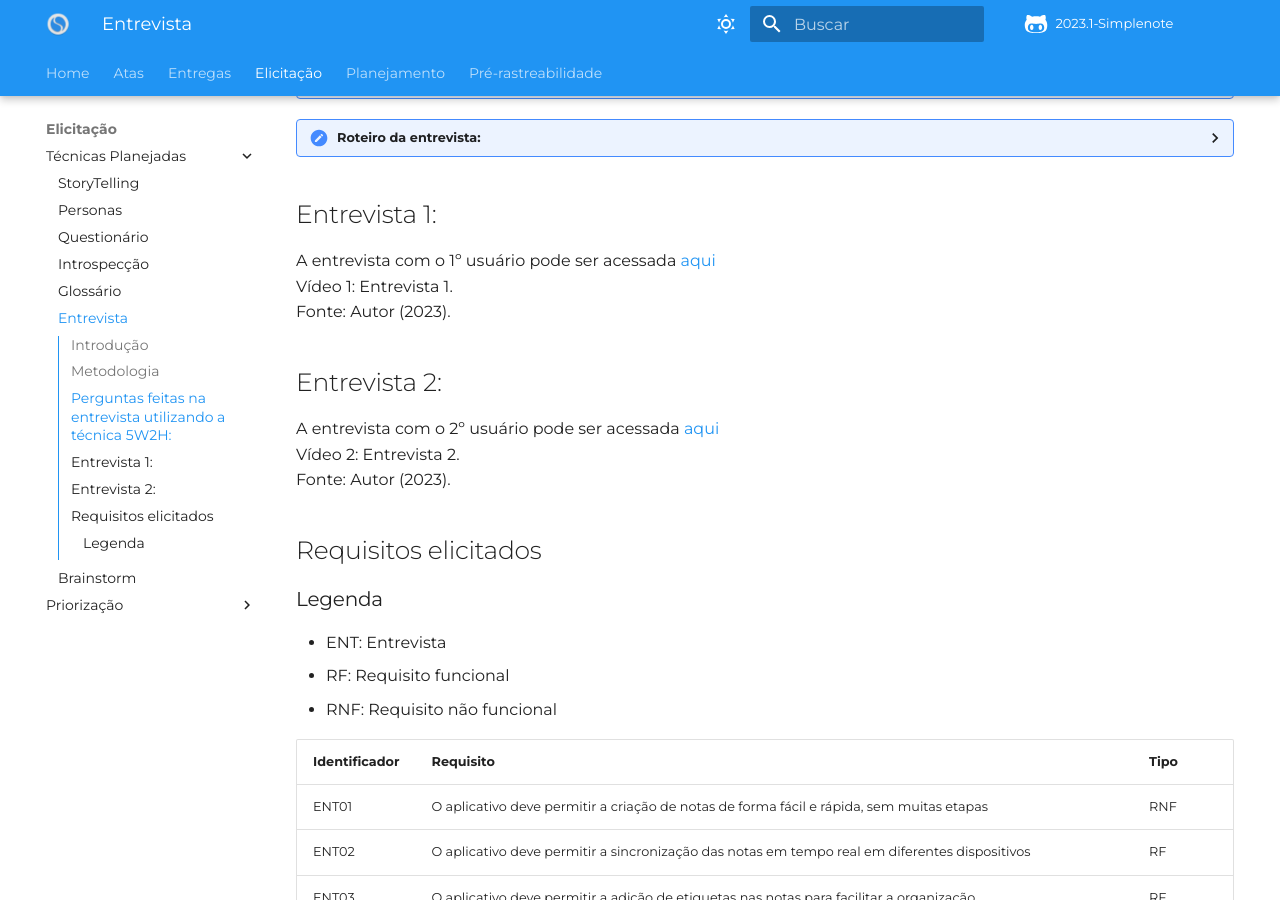
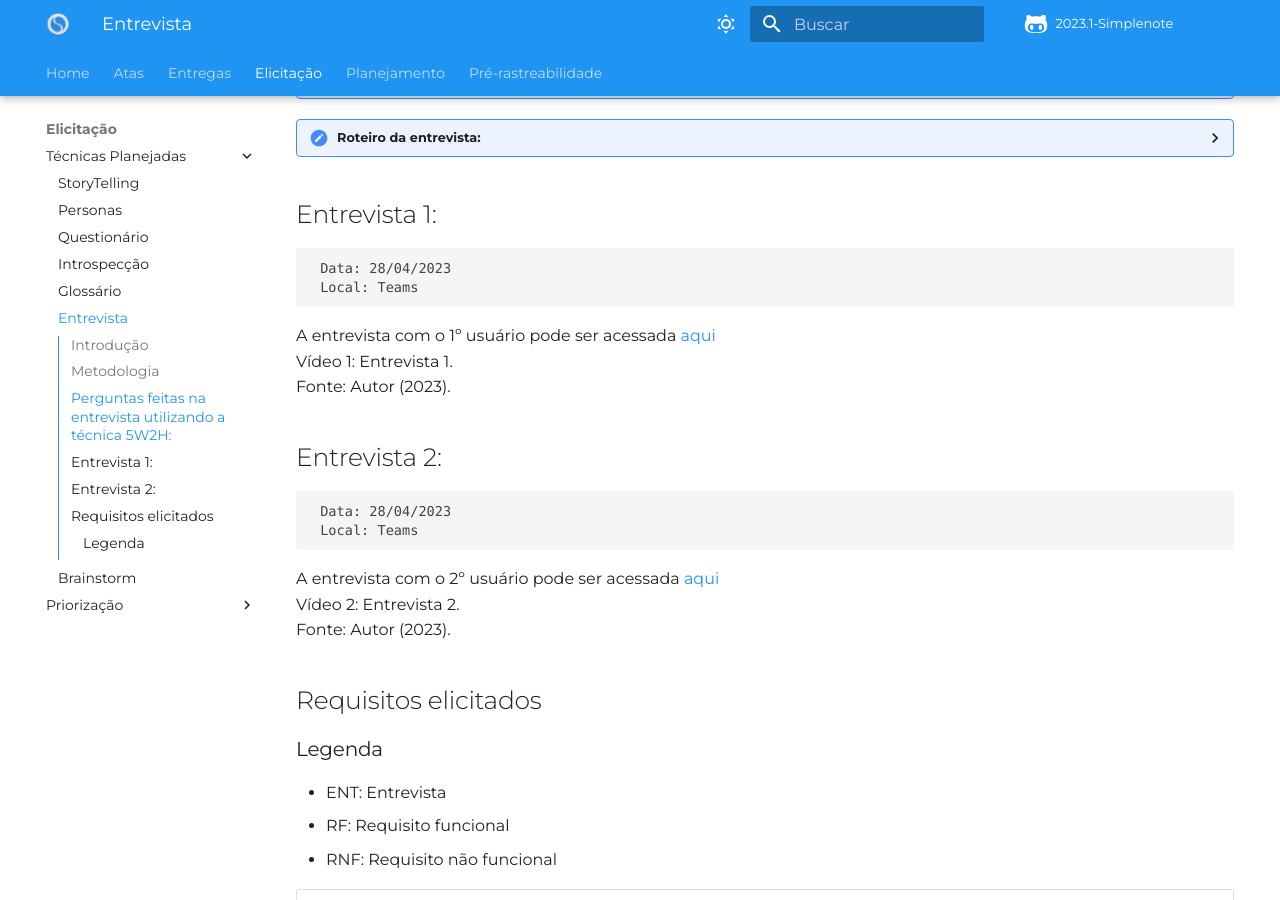
Before and after one commit to Requisitos-de-Software/2023.1-Simplenote, an MkDocs documentation site: the page built from docs/elicitacao/entrevista.md, in a window 1280 px wide and 900 px high, scrolled down 1348 px. Built offline with MkDocs 1.6.1 and Material for MkDocs 9.7.7, drawn with Linux system fonts in a browser that asks for light colours; some web fonts are replaced; comment, search, counter and statistics services are not loaded.

Commit message:
Update entrevista.md

```diff
--- a/docs/elicitacao/entrevista.md
+++ b/docs/elicitacao/entrevista.md
@@ -169,11 +169,14 @@
 
 ## Entrevista 1:
 
+     Data: 28/04/2023
+     Local: Teams
 A entrevista com o 1º usuário pode ser acessada [aqui](https://youtu.be/9wbc4-v2vWc)
 <br> Vídeo 1: Entrevista 1. <br> Fonte: Autor (2023).
 
 ## Entrevista 2:
-
+     Data: 28/04/2023
+     Local: Teams
 A entrevista com o 2º usuário pode ser acessada [aqui](https://youtu.be/x1gkQIUbq_k)
 <br> Vídeo 2: Entrevista 2. <br> Fonte: Autor (2023).
 
```
